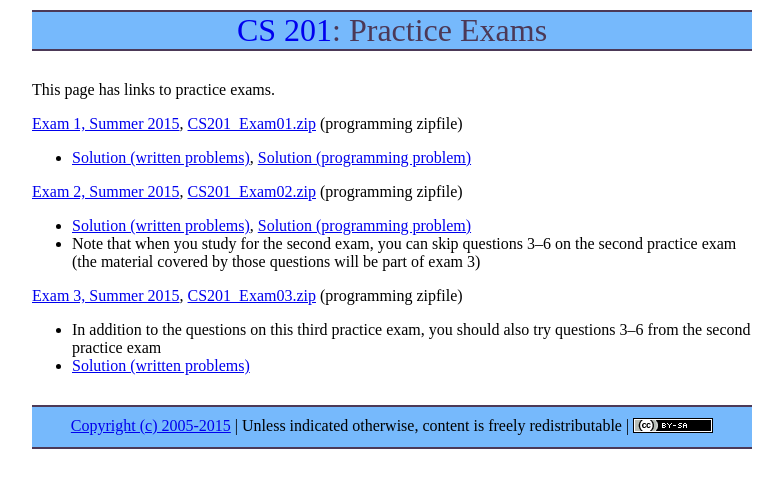
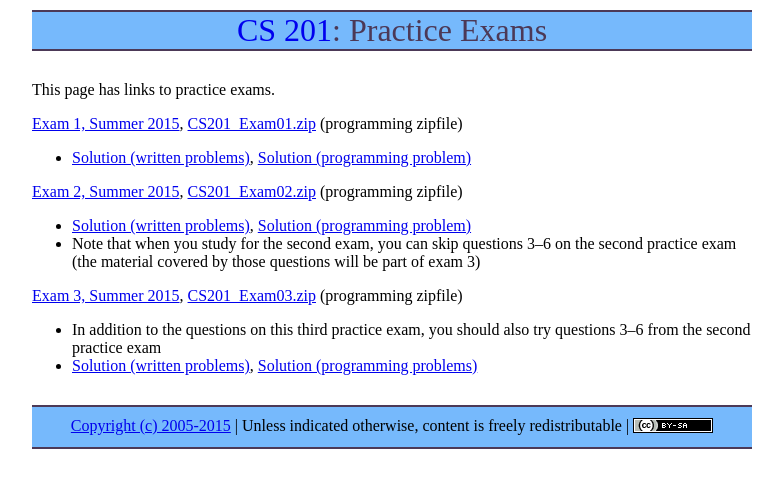
Before and after one commit to ycpcs/cs201-fall2015, a Jekyll site: the page built from practice/index.md, in a window 1280 px wide. Shown: the top 488 px of the page, without its empty margins (248-1031 px from the left). Built offline with Jekyll 4.4.1, drawn with Linux system fonts in a browser that asks for light colours; Markdown is read by kramdown in place of the engine named in the settings.

Commit message:
solution to programming problems

```diff
--- a/practice/index.md
+++ b/practice/index.md
@@ -17,4 +17,4 @@ This page has links to practice exams.
 [Exam 3, Summer 2015](cs201-summer2015-exam03.pdf), [CS201\_Exam03.zip](CS201_Exam03.zip) (programming zipfile)
 
 * In addition to the questions on this third practice exam, you should also try questions 3&ndash;6 from the second practice exam
-* [Solution (written problems)](cs201-summer2015-exam03-solution.pdf)
+* [Solution (written problems)](cs201-summer2015-exam03-solution.pdf), [Solution (programming problems)](CS201_Exam03_Solution.zip)
```
Also changed, not shown: 1 other file.
